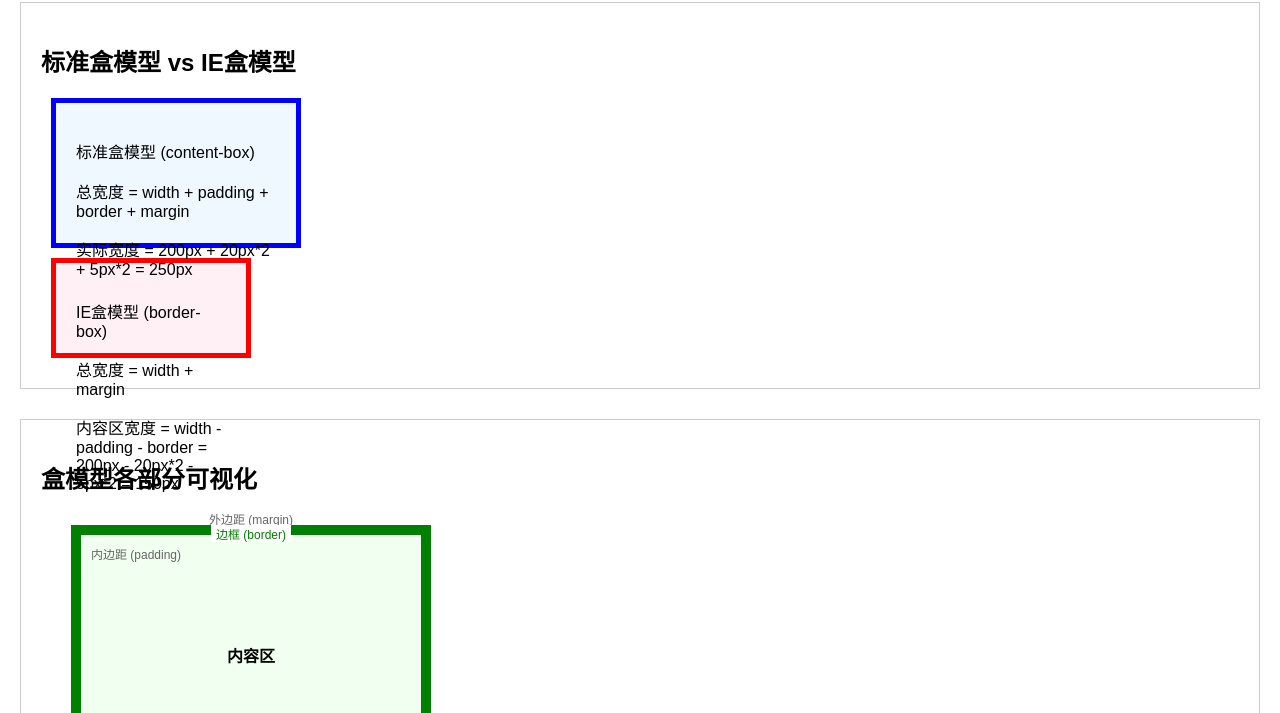
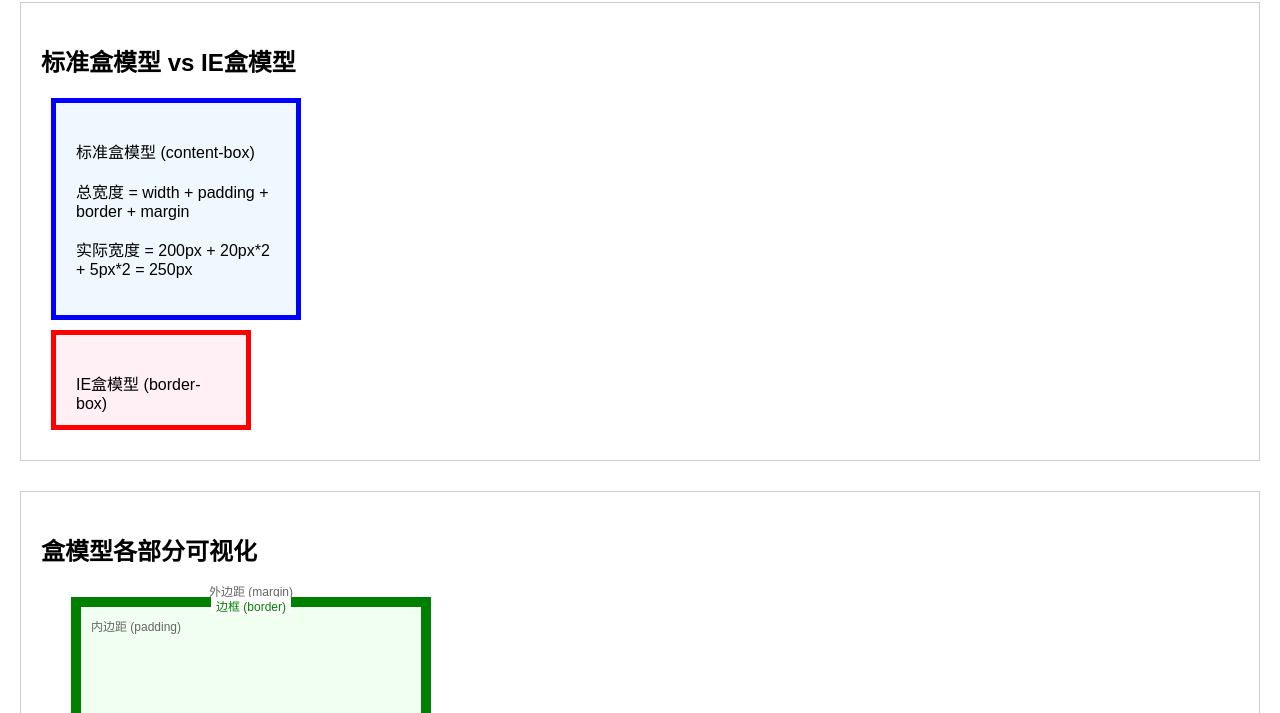
Before and after one commit to Misaka24/Homework-For-Web-Development, a plain HTML site: page Assignment_25_11_12_a/box-model.html in a window 1280 px wide. Shown: the part 87-800 px from the top of the page. Drawn offline with Linux system fonts and the light colour scheme.

Commit message:
Add two ways to solve the problem of text overflow in 标准盒模型(.content-box) and IE盒模型(.border-box)

```diff
--- a/Assignment_25_11_12_a/box-model.html
+++ b/Assignment_25_11_12_a/box-model.html
@@ -19,7 +19,6 @@
         /* 标准盒模型 */
         .content-box {
             width: 200px;
-            height: 100px;
             padding: 20px;
             border: 5px solid blue;
             margin: 10px;
@@ -36,6 +35,8 @@
             margin: 10px;
             background-color: #fff0f5;
             box-sizing: border-box;
+            overflow: auto;
+            word-wrap: break-word;
         }
 
         /* 盒模型各部分可视化 */
```
